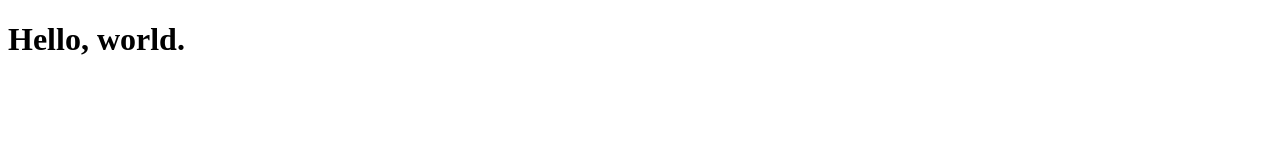
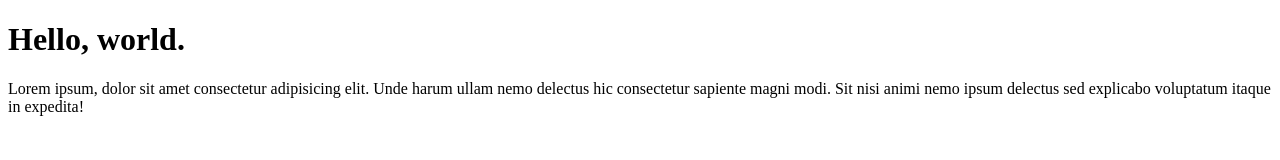
Before and after one commit to radoslawbiesek/learning-git-2, a plain HTML site: page index.html in a window 1280 px wide. Drawn offline with Linux system fonts and the light colour scheme.

Commit message:
Add paragraph

```diff
--- a/index.html
+++ b/index.html
@@ -8,5 +8,7 @@
 </head>
 <body>
     <h1>Hello, world.</h1>
+    <p>Lorem ipsum, dolor sit amet consectetur adipisicing elit. Unde harum ullam nemo delectus hic consectetur sapiente magni modi. Sit nisi animi nemo ipsum delectus sed explicabo voluptatum itaque in expedita!</p>
 </body>
+
 </html>
```
